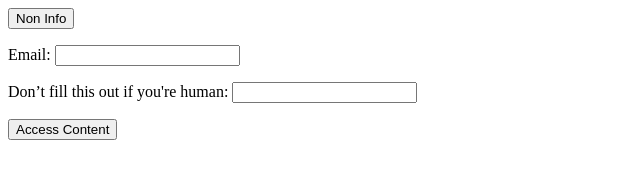
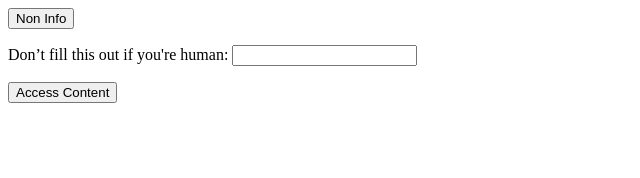
Before and after one commit to Swaraj-Gambhir/something, a website: page index.html in a window 1280 px wide. Shown: the whole page, without its empty margins (0-640 px from the left). Drawn offline with Linux system fonts and the light colour scheme; no server answers.

Commit message:
something commit gooddd

```diff
--- a/index.html
+++ b/index.html
@@ -45,12 +45,9 @@
       <button id="noninfo" onclick="window.location.href='non-info.html'">
         Non Info
       </button>
-    <form name="access-content" method="POST" action="/info" data-netlify="true">
+    <form name="access-content" method="POST" action="/info.html" data-netlify="true">
         <!-- Your input fields (for example, email or name) -->
-        <p>
-          <label for="email">Email:</label>
-          <input type="email" id="email" name="email" required>
-        </p>
+
         <!-- (Optional) Honeypot field for extra spam protection -->
         <p class="hidden">
           <label>Don’t fill this out if you're human: <input name="bot-field"></label>
```
